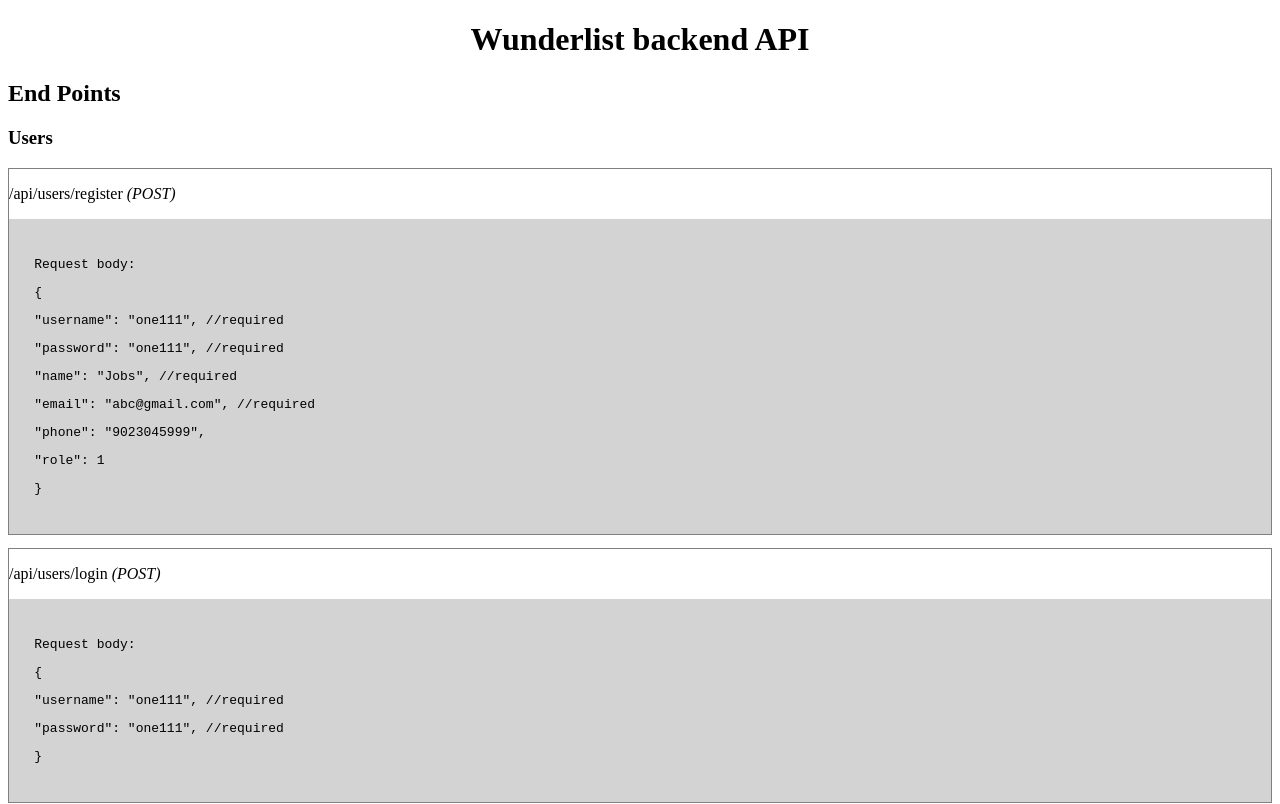
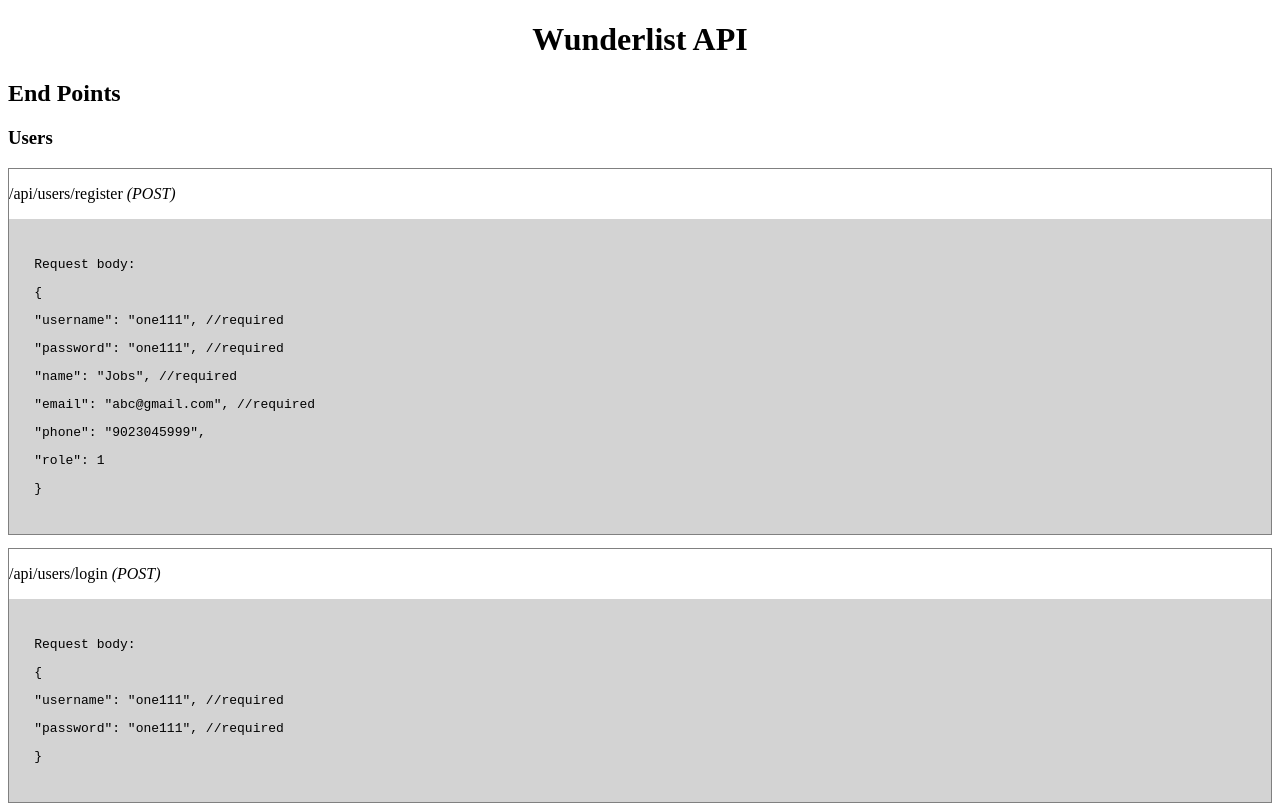
Before and after one commit to MMendes24/wunderlistAPI, a website: page doc.html in a window 1280 px wide. Shown: the top 804 px of the page. Drawn offline with Linux system fonts and the light colour scheme.

Commit message:
Update doc.html

```diff
--- a/doc.html
+++ b/doc.html
@@ -8,7 +8,7 @@
 </head>
 
 <body>
-  <h1 style="text-align: center">Wunderlist backend API</h1>
+  <h1 style="text-align: center">Wunderlist API</h1>
   <section>
     <h2>End Points</h2>
     <h3>Users</h3>
```
